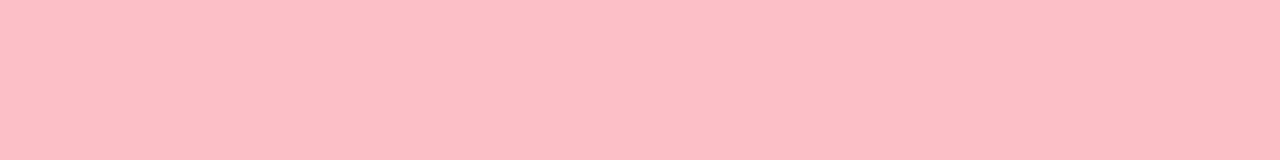
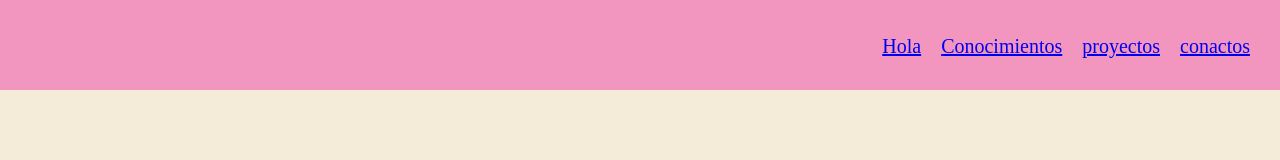
Before and after one commit to JosefinaMor/Portfolio, a plain HTML site: page index.html in a window 1280 px wide. Drawn offline with Linux system fonts and the light colour scheme.

Commit message:
barra de menu con .css

```diff
--- a/index.html
+++ b/index.html
@@ -1,5 +1,6 @@
 <!DOCTYPE html>
 <html lang="en">
+
 <head>
     <meta charset="UTF-8">
     <meta http-equiv="X-UA-Compatible" content="IE=edge">
@@ -7,9 +8,18 @@
     <link rel="stylesheet" href="styles/style.css">
     <title>Josefina Morales</title>
 </head>
+
 <body>
+
     <head>
-
+        <nav class="navBar">
+            <ul>
+                <li><a href="#">Hola</a></li>
+                <li><a href="#">Conocimientos</a></li>
+                <li><a href="#">proyectos</a></li>
+                <li><a href="#">conactos</a></li>
+            </ul>
+        </nav>
     </head>
     <main>
 
@@ -18,4 +28,5 @@
 
     </footer>
 </body>
+
 </html>
--- a/styles/style.css
+++ b/styles/style.css
@@ -1,3 +1,32 @@
-html {
-    background-color: pink;
+html, body {
+    height: 100%;
 }
+body {
+    background-color: #f4ecd8;
+    padding: 0;
+    margin: 0;
+}
+header {
+    margin: 0;
+    width: 100%;
+    box-shadow: 0 0 29px 0 rgb(134 134 134 / 25%);
+    position: fixed;
+    top: 0;
+}
+.navBar {
+    height: 40px;
+    background-color: #f396bf;
+    margin: 0;
+    padding: 25px 0;
+}
+.navBar ul {
+    list-style-type: none;
+    margin: 10px;
+    font-size: 20px;
+    display: flex;
+    justify-content: flex-end;
+    align-items: center;
+}
+.navBar ul li {
+    margin-right: 20px;
+}
```
